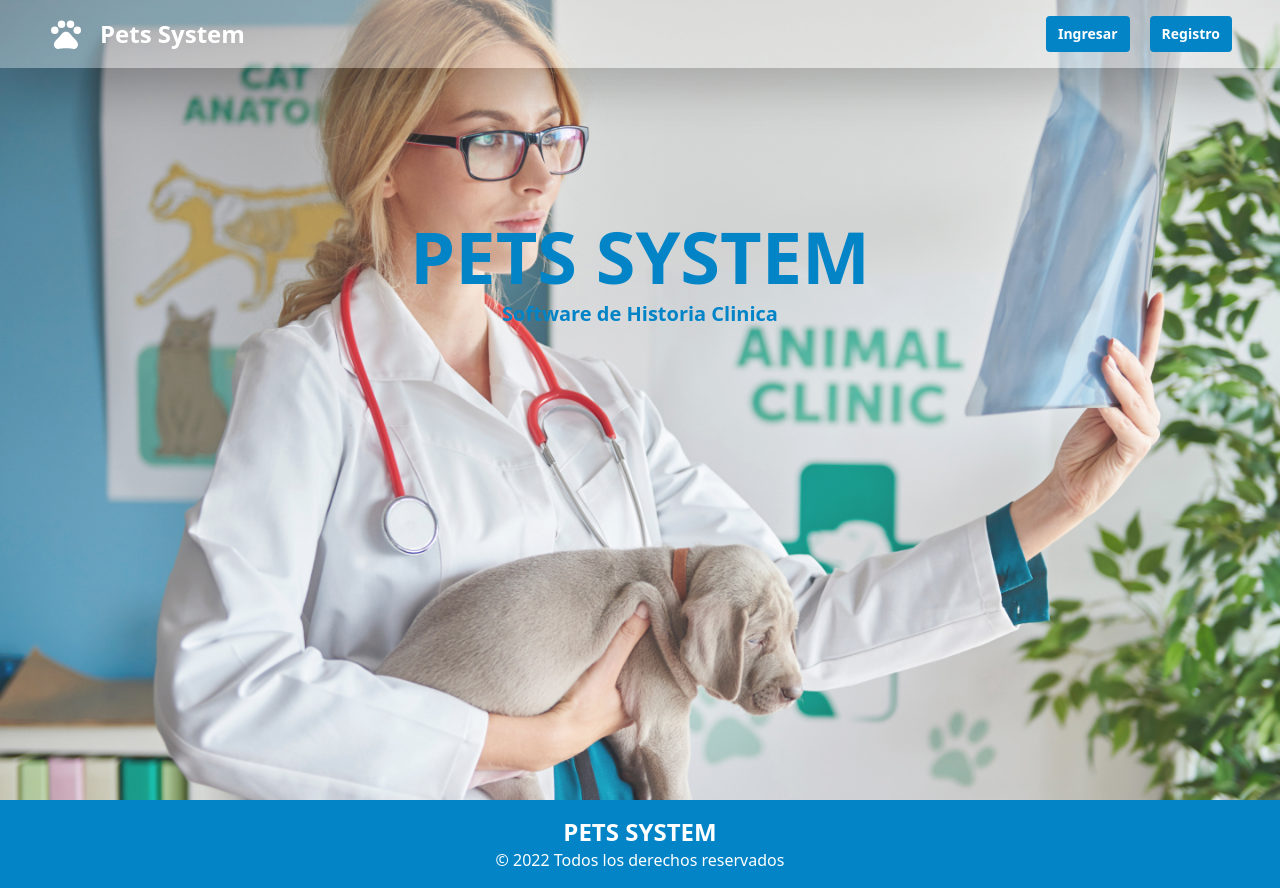
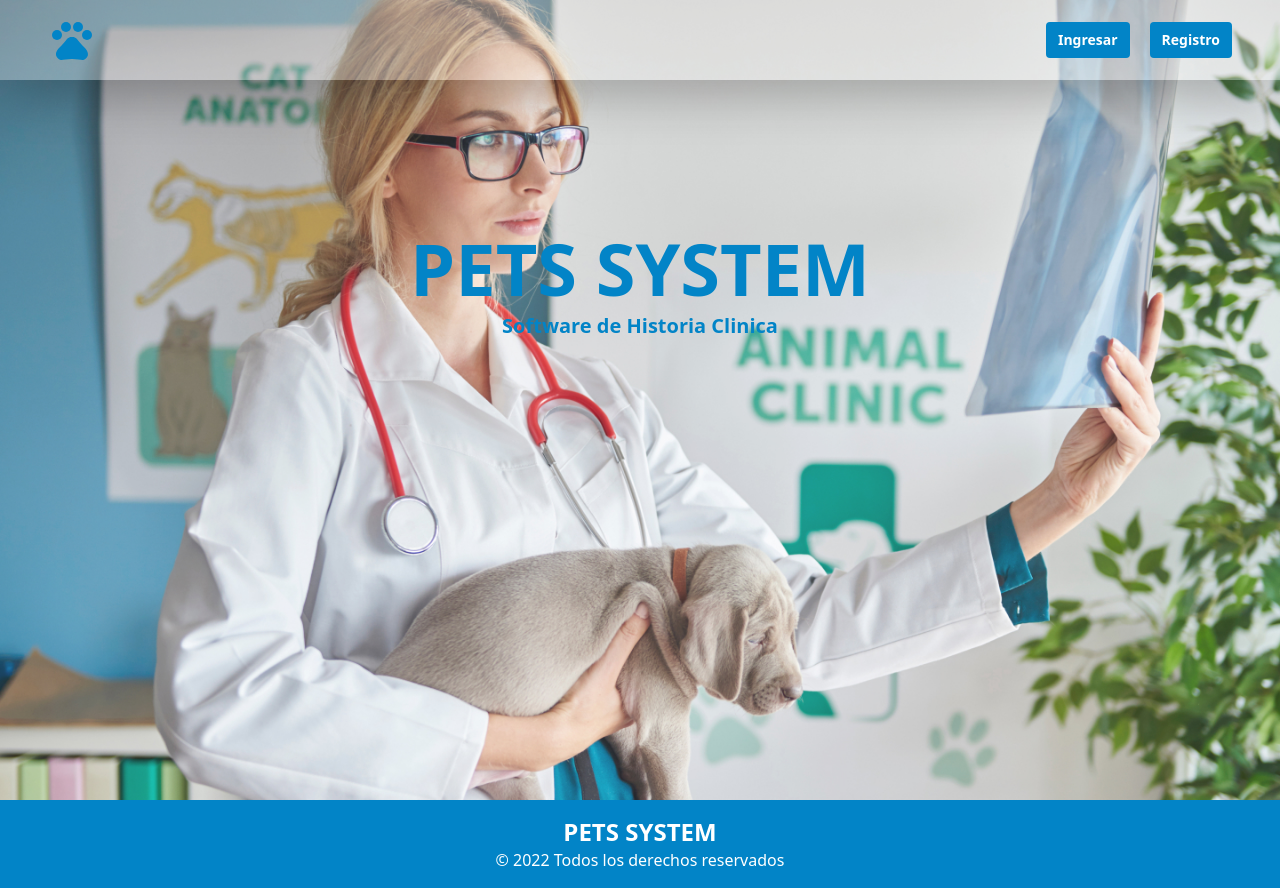
Before and after one commit to DanielaTob/Vet-System-ADSI, a React (Vite) app: page / in a window 1280 px wide. Built offline with nearby package versions, Linux system fonts and the light colour scheme.

Commit message:
change navbar

```diff
--- a/src/components/BannerHome.jsx
+++ b/src/components/BannerHome.jsx
@@ -12,10 +12,9 @@ const BannerHome = ({ text }) => {
                 <header>
                     <div className="sm:px-12 mx-auto flex items-center justify-between p-4 shadow-2xl bg-white bg-opacity-30">
                         <div className="flex items-center space-x-2 gap-2">
-                            <button className="text-white text-4xl">
+                            <button className="text-sky-600 text-5xl">
                                 <MdOutlinePets />
                             </button>
-                            <p className="text-white font-bold text-2xl flex items-center">Pets System</p>
                         </div>
                     <nav className="flex items-center space-x-1 text-sm gap-4 font-medium text-gray-800">
                         <Link to="/iniciar-sesion">
```
